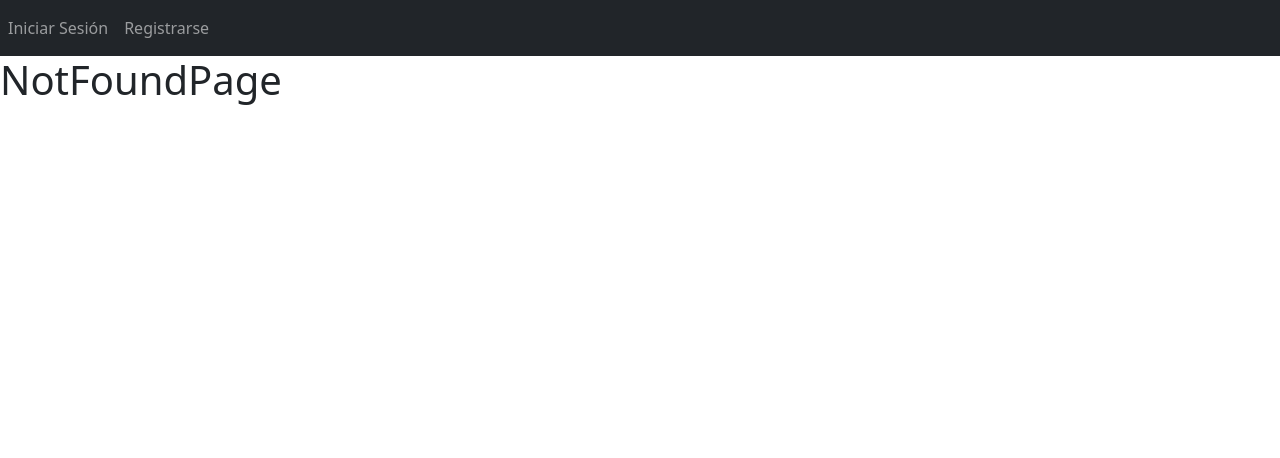
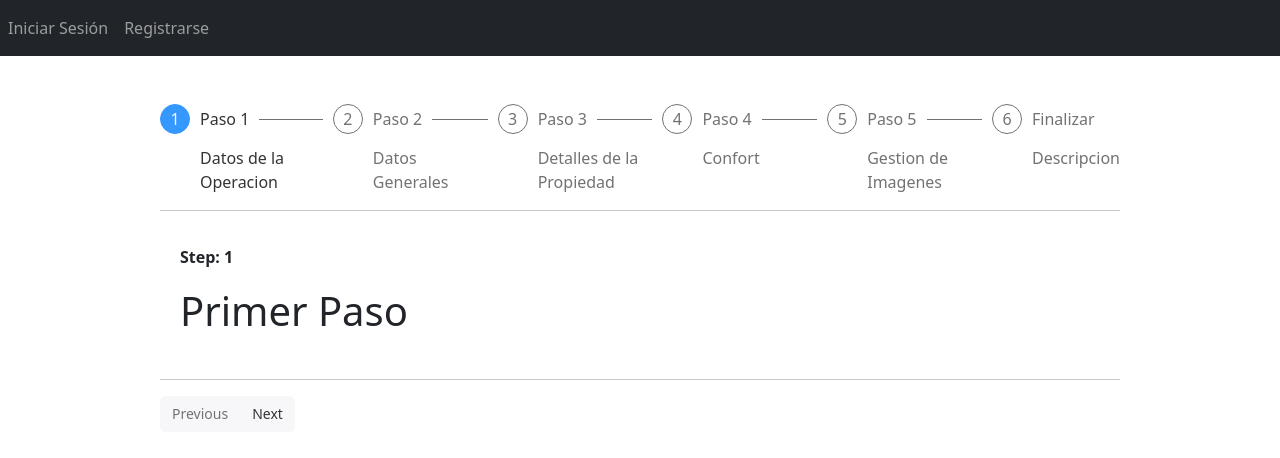
Before and after one commit to ecustiel/ProyectoFinalORT, a React (Create React App) app in the folder client/: page /registerProduct in a window 1280 px wide. Shown: the top 458 px of the page. Built offline with nearby package versions, Linux system fonts and the light colour scheme.

Commit message:
Comienzo Desarrollo Pagina de Registro Publicacion

```diff
--- a/client/package.json
+++ b/client/package.json
@@ -17,6 +17,7 @@
     "react-redux": "^8.0.5",
     "react-router-dom": "^6.4.2",
     "react-scripts": "5.0.1",
+    "rsuite": "^5.22.2",
     "sweetalert": "^2.1.2",
     "sweetalert2": "^11.6.8",
     "web-vitals": "^2.1.4",
--- /dev/null
+++ b/client/src/Pages/RegisterProduct/FifthStage.js
@@ -0,0 +1,9 @@
+import React from "react";
+
+export default function FifthStage() {
+  return (
+    <div>
+      <h1>Quinto Paso</h1>
+    </div>
+  );
+}
--- /dev/null
+++ b/client/src/Pages/RegisterProduct/FirstStage.js
@@ -0,0 +1,9 @@
+import React from "react";
+
+export default function FirstStep() {
+  return (
+    <div>
+      <h1>Primer Paso</h1>
+    </div>
+  );
+}
--- /dev/null
+++ b/client/src/Pages/RegisterProduct/FourthStage.js
@@ -0,0 +1,9 @@
+import React from "react";
+
+export default function FourthStage() {
+  return (
+    <div>
+      <h1>Cuarto Paso</h1>
+    </div>
+  );
+}
--- /dev/null
+++ b/client/src/Pages/RegisterProduct/Pagination.js
@@ -0,0 +1,71 @@
+import React from "react";
+import FirstStep from "./FirstStage";
+import SecondStage from "./SecondStage";
+import ThirdStage from "./ThirdStage";
+import FourthStage from "./FourthStage";
+import FifthStage from "./FifthStage";
+import SixthStage from "./SixthStage";
+import "./styles.css";
+
+import { Steps, Panel, Placeholder, ButtonGroup, Button } from "rsuite";
+
+export const Pagination = () => {
+  const [step, setStep] = React.useState(0);
+  const onChange = (nextStep) => {
+    setStep(nextStep < 0 ? 0 : nextStep > 5 ? 5 : nextStep);
+  };
+
+  const onNext = () => onChange(step + 1);
+  const onPrevious = () => onChange(step - 1);
+  let Render = null;
+
+  switch (step) {
+    case 0:
+      Render = <FirstStep />;
+      break;
+    case 1:
+      Render = <SecondStage />;
+      break;
+    case 2:
+      Render = <ThirdStage />;
+      break;
+    case 3:
+      Render = <FourthStage />;
+      break;
+    case 4:
+      Render = <FifthStage />;
+      break;
+    case 5:
+      Render = <SixthStage />;
+      break;
+    default:
+      <FirstStep />;
+      break;
+  }
+
+  return (
+    <div class="mt-5 w-75 mx-auto">
+      <Steps current={step}>
+        <Steps.Item title="Paso 1" description="Datos de la Operacion" />
+        <Steps.Item title="Paso 2" description="Datos Generales" />
+        <Steps.Item title="Paso 3" description="Detalles de la Propiedad" />
+        <Steps.Item title="Paso 4" description="Confort" />
+        <Steps.Item title="Paso 5" description="Gestion de Imagenes" />
+        <Steps.Item title="Finalizar" description="Descripcion" />
+      </Steps>
+      <hr />
+      <Panel header={`Step: ${step + 1}`}>{Render}</Panel>
+      <hr />
+      <ButtonGroup>
+        <Button onClick={onPrevious} disabled={step === 0}>
+          Previous
+        </Button>
+        <Button onClick={onNext} disabled={step === 5}>
+          Next
+        </Button>
+      </ButtonGroup>
+    </div>
+  );
+};
+
+export default Pagination;
--- /dev/null
+++ b/client/src/Pages/RegisterProduct/RegisterProductPage.js
@@ -0,0 +1,11 @@
+import React from "react";
+import Pagination from "./Pagination";
+import "./styles.css";
+
+export default function RegisterProductPage() {
+  return (
+    <>
+      <Pagination />
+    </>
+  );
+}
--- /dev/null
+++ b/client/src/Pages/RegisterProduct/SecondStage.js
@@ -0,0 +1,9 @@
+import React from "react";
+
+export default function SecondStage() {
+  return (
+    <div>
+      <h1>Segundo Paso</h1>
+    </div>
+  );
+}
--- /dev/null
+++ b/client/src/Pages/RegisterProduct/SixthStage.js
@@ -0,0 +1,9 @@
+import React from "react";
+
+export default function SixthStage() {
+  return (
+    <div>
+      <h1>Sexto Paso</h1>
+    </div>
+  );
+}
--- /dev/null
+++ b/client/src/Pages/RegisterProduct/ThirdStage.js
@@ -0,0 +1,9 @@
+import React from "react";
+
+export default function ThirdStage() {
+  return (
+    <div>
+      <h1>Tercer Paso</h1>
+    </div>
+  );
+}
--- /dev/null
+++ b/client/src/Pages/RegisterProduct/styles.css
@@ -0,0 +1 @@
+@import "rsuite/dist/rsuite.css";
--- a/client/src/Routers/AppRouter.js
+++ b/client/src/Routers/AppRouter.js
@@ -9,6 +9,7 @@ import NotFoundPage from '../Pages/NotFoundPage'
 import PerfilPage from '../Pages/PerfilPage'
 import RegisterPage from '../Pages/RegisterPage'
 import SearchPage from '../Pages/SearchPage'
+import RegisterProductPage from '../Pages/RegisterProduct/RegisterProductPage'
 
 
 
@@ -37,6 +38,7 @@ export default function AppRouter() {
             {status === 'not-authenticated' && <>
             <Route exact path='/login' element = {<LoginPage />} />
             <Route exact path='/register' element = {<RegisterPage />} />
+
             </>
           }
 
@@ -46,7 +48,7 @@ export default function AppRouter() {
             </>
           }
 
-
+            <Route exact path='/registerProduct' element = {<RegisterProductPage />} />
             <Route exact path='/' element = {<HomePage />} />
             <Route exact path='*' element = {<NotFoundPage />} /> //Error 404 page not found
         </Routes>
```
Also changed, not shown: 1 other file (tests, documents, lock files or other folders).
